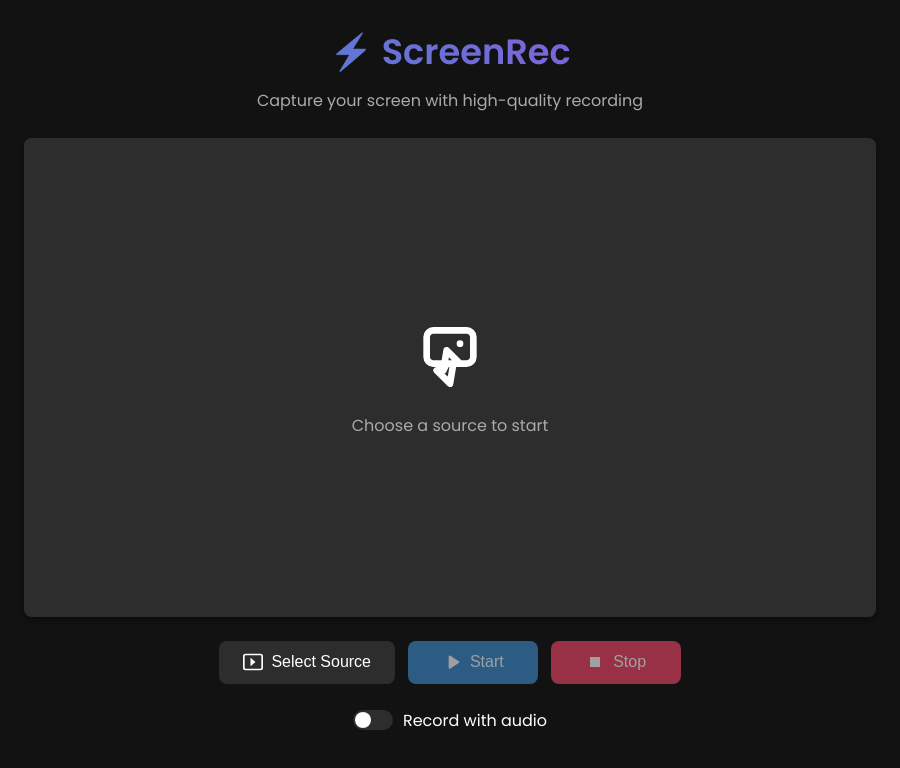
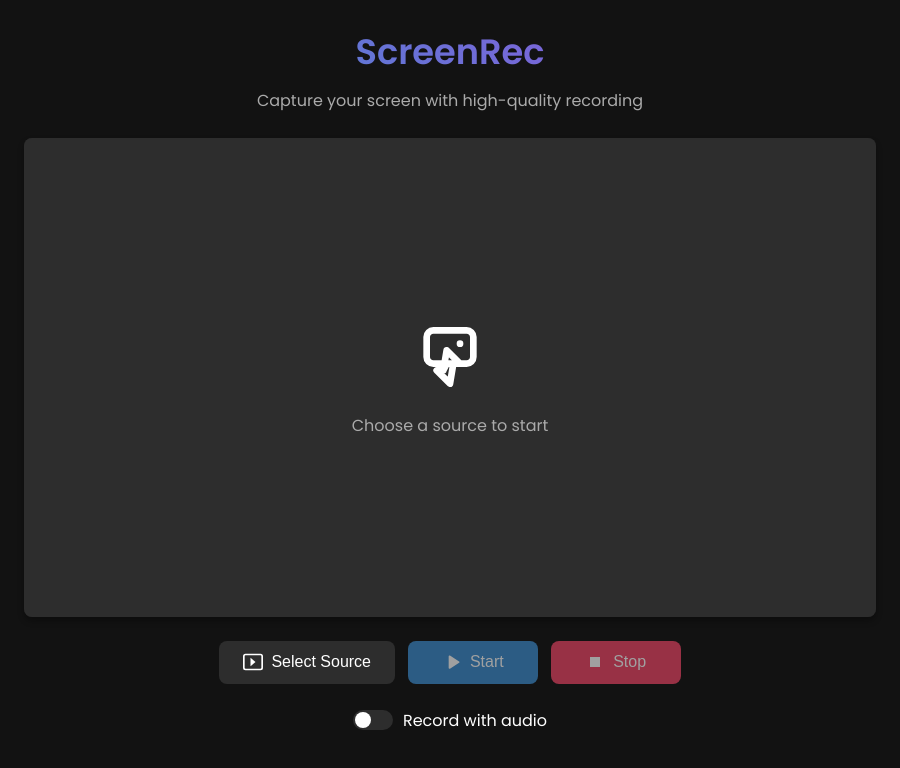
Before and after one commit to Prajwal-k-tech/AwesomeElectronSR, an Electron app: page src/index.html in a window 900 px wide. Drawn offline with Linux system fonts and the light colour scheme.

Commit message:
Document the screen-recorder prototype and simplify its heading

```diff
--- a/package.json
+++ b/package.json
@@ -2,7 +2,7 @@
   "name": "sr",
   "productName": "sr",
   "version": "1.0.0",
-  "description": "My Electron application description",
+  "description": "Electron screen-recorder learning prototype with source selection, preview and WebM saving",
   "main": "src/index.js",
   "scripts": {
     "start": "electron-forge start",
--- a/src/index.html
+++ b/src/index.html
@@ -10,7 +10,7 @@
 <body>
   <div class="app-container">
     <header>
-      <h1>⚡ ScreenRec</h1>
+      <h1>ScreenRec</h1>
       <p class="subtitle">Capture your screen with high-quality recording</p>
     </header>
 
```
Also changed, not shown: README.md.
